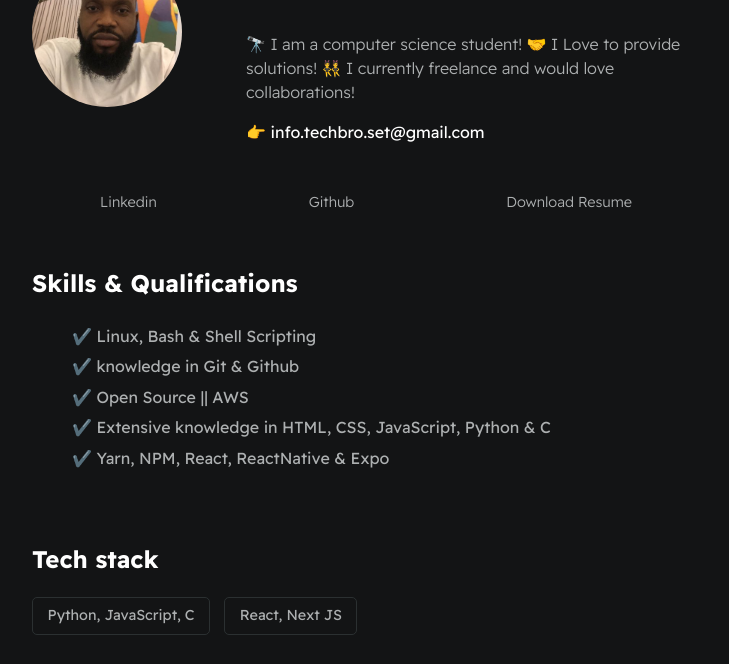
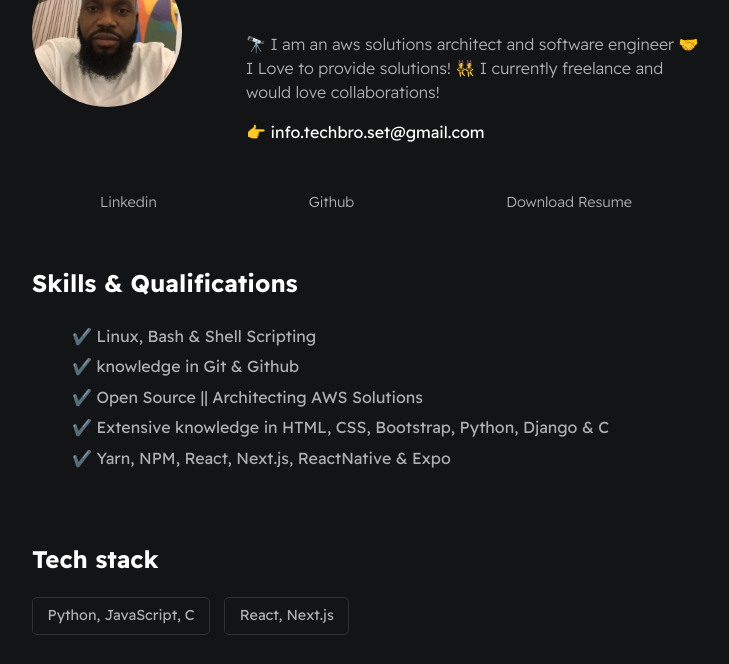
Before and after one commit to sundayefeterry/_my_digital_resume, a plain HTML site: page index.html in a window 1280 px wide. Shown: the part 136-800 px from the top of the page, without its empty margins (274-1003 px from the left). Drawn offline with Linux system fonts and the light colour scheme.

Commit message:
up_to_date
up_to_date

```diff
--- a/index.html
+++ b/index.html
@@ -1,38 +1,39 @@
 <!DOCTYPE html>
 <html>
-
   <head>
-    <meta charset="utf-8">
-    <meta http-equiv="X-UA-Compatible" content="IE=edge">
+    <meta charset="utf-8" />
+    <meta http-equiv="X-UA-Compatible" content="IE=edge" />
     <title>Sunday Efe Terry</title>
-    <meta name="description" content="">
-    <meta name="viewport" content="width=device-width, initial-scale=1">
-    <link rel="stylesheet" href="./styles/main.css">
+    <meta name="description" content="" />
+    <meta name="viewport" content="width=device-width, initial-scale=1" />
+    <link rel="stylesheet" href="./styles/main.css" />
   </head>
 
   <body>
     <div id="container--main">
-
       <section id="wrapper--hero" class="section--page">
-
-            <img id="profile-pic" src="./assets/images/profile_pic.JPG">
+        <img id="profile-pic" src="./assets/images/profile_pic.JPG" />
 
         <div>
           <h1 id="user-name">Sunday E. Terry</h1>
-                <p id="bio">🔭 I am a computer science student!
-                    🤝 I Love to provide solutions!
-                    👯 I currently freelance and would love collaborations!
+          <p id="bio">
+            🔭 I am an aws solutions architect and software engineer 🤝 I Love
+            to provide solutions! 👯 I currently freelance and would love
+            collaborations!
           </p>
           <p id="email">👉 info.techbro.set@gmail.com</p>
         </div>
       </section>
 
       <section class="section--page">
-
         <div id="socials--list">
-                <a href="https://www.linkedin.com/in/sundayefeterry" target="_blank">Linkedin</a>
+          <a href="https://www.linkedin.com/in/sundayefeterry" target="_blank"
+            >Linkedin</a
+          >
           <a href="https://github.com/sundayefeterry" target="_blank">Github</a>
-                <a href="./assets/sunday_efe_terry_resume-word.docx" target="_blank">Download Resume</a>
+          <a href="./assets/sunday_efe_terry_resume-word.docx" target="_blank"
+            >Download Resume</a
+          >
         </div>
       </section>
 
@@ -42,9 +43,11 @@
         <ul id="qualifications--list">
           <li>✔️ Linux, Bash & Shell Scripting</li>
           <li>✔️ knowledge in Git & Github</li>
-                <li>✔️ Open Source || AWS</li>
-                <li>✔️ Extensive knowledge in HTML, CSS, JavaScript, Python & C</li>
-                <li>✔️ Yarn, NPM, React, ReactNative & Expo</li>
+          <li>✔️ Open Source || Architecting AWS Solutions</li>
+          <li>
+            ✔️ Extensive knowledge in HTML, CSS, Bootstrap, Python, Django & C
+          </li>
+          <li>✔️ Yarn, NPM, React, Next.js, ReactNative & Expo</li>
           <!-- <li>✔️ Extensive knowledge in API & Database Design. CLoud practice @AWS</li> -->
         </ul>
       </section>
@@ -54,7 +57,7 @@
 
         <div id="wrapper--techstack__items">
           <div class="card--techstack"><span>Python, JavaScript, C</span></div>
-                <div class="card--techstack"><span>React, Next JS</span></div>
+          <div class="card--techstack"><span>React, Next.js</span></div>
         </div>
       </section>
 
@@ -69,31 +72,32 @@
           <ul>
             <li>Designed website for over 30 clients</li>
             <li>Steady code base maintenance</li>
+            <li>Architecting CLoud Solutions on AWS</li>
           </ul>
         </div>
-
       </section>
 
       <section class="section--page">
         <h2>Projects & Accomplishments</h2>
 
         <div class="card--project">
-                <a href="live_demo_project.html"><span>🏆 </span>Social Network - open source project</a>
+          <a href="live_demo_project.html"
+            ><span>🏆 </span>Social Network - open source project</a
+          >
         </div>
 
         <div class="card--project">
-                <a href="live_demo_project.html"><span>🏆 </span>Built YouTube clone</a>
+          <a href="live_demo_project.html"
+            ><span>🏆 </span>Built YouTube clone</a
+          >
         </div>
 
         <div class="card--project">
-                <a href="live_demo_project.html"><span>🏆 </span>Built Twitter clone</a>
+          <a href="live_demo_project.html"
+            ><span>🏆 </span>Built Twitter clone</a
+          >
         </div>
-
       </section>
-
-
     </div>
-
   </body>
-
 </html>
```
Also changed, not shown: 1 other file. Lines whose indentation alone changed are shown as unchanged.
